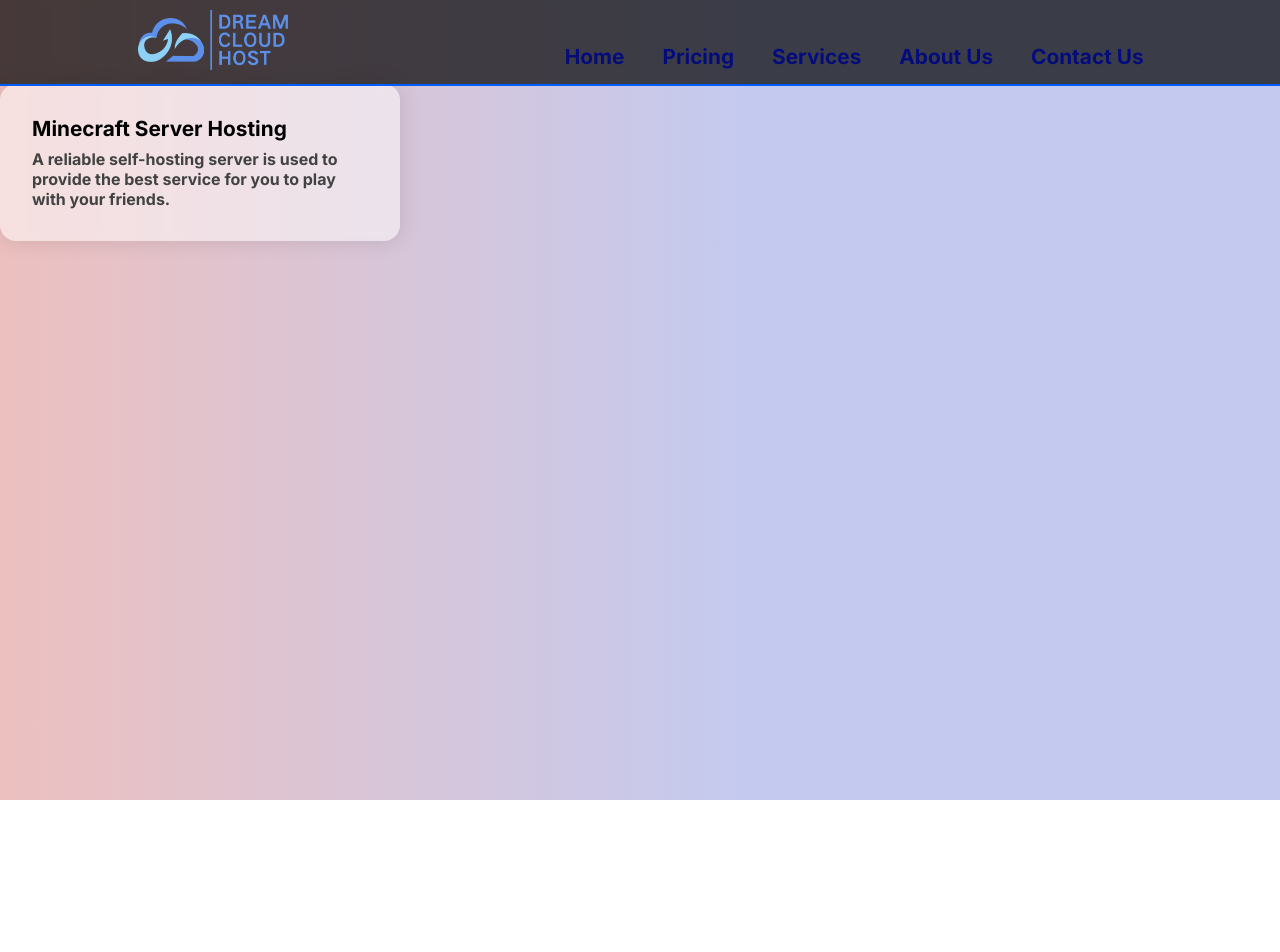
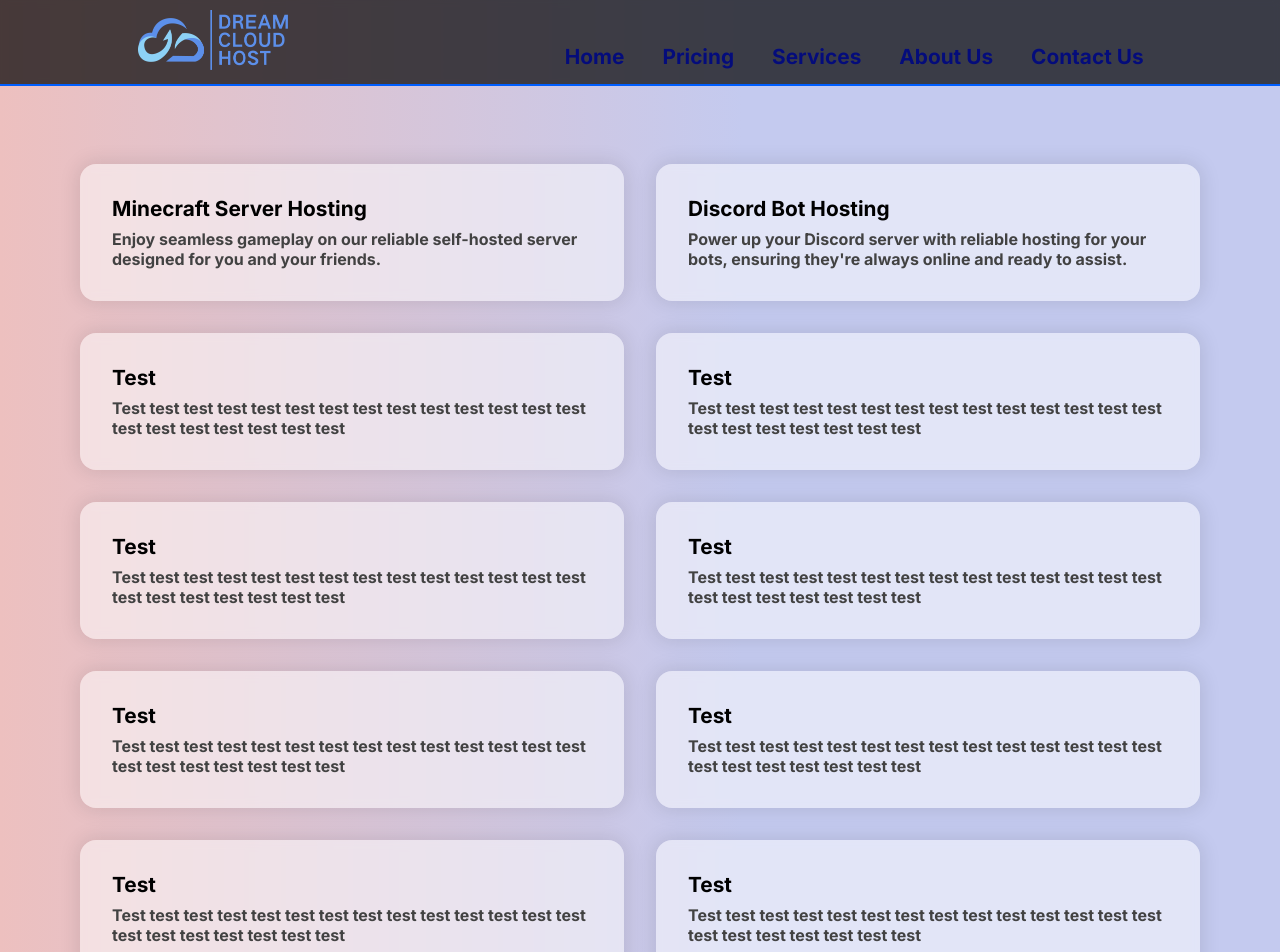
Before and after one commit to DreamCloudHosting/Website-Frontend, a Next.js app: page / in a window 1280 px wide. Shown: the top 952 px of the page. Before the commit the page ends 800 px from the top, so only its background shows below. Built offline with nearby package versions, Linux system fonts and the light colour scheme.

Commit message:
Use grid layout on product cards

```diff
--- a/app/page.js
+++ b/app/page.js
@@ -1,3 +1,4 @@
+import styles from "./page.module.css";
 import ProductCard from "@/components/Card/Card";
 
 
@@ -8,12 +9,109 @@ export default function Page() {
                 <h1>This is test</h1>
             </div> */}
 
-            <ProductCard
-                title="Minecraft Server Hosting"
-                description="A reliable self-hosting server is used to provide the best service for you to play with your friends."
-                readMore="#"
-            />
 
+            <div className={styles.cardContainer}>
+                <ProductCard
+                    title="Minecraft Server Hosting"
+                    description="Enjoy seamless gameplay on our reliable self-hosted server designed for you and your friends."
+                    readMore="#"
+                />
+                <ProductCard
+                    title="Discord Bot Hosting"
+                    description="Power up your Discord server with reliable hosting for your bots, ensuring they're always online and ready to assist."
+                    readMore="#"
+                />
+                <ProductCard
+                    title="Test"
+                    description="Test test test test test test test test test test test test test test test test test test test test test"
+                    readMore="#"
+                />
+                <ProductCard
+                    title="Test"
+                    description="Test test test test test test test test test test test test test test test test test test test test test"
+                    readMore="#"
+                />
+                <ProductCard
+                    title="Test"
+                    description="Test test test test test test test test test test test test test test test test test test test test test"
+                    readMore="#"
+                />
+                <ProductCard
+                    title="Test"
+                    description="Test test test test test test test test test test test test test test test test test test test test test"
+                    readMore="#"
+                />
+                <ProductCard
+                    title="Test"
+                    description="Test test test test test test test test test test test test test test test test test test test test test"
+                    readMore="#"
+                />
+                <ProductCard
+                    title="Test"
+                    description="Test test test test test test test test test test test test test test test test test test test test test"
+                    readMore="#"
+                />
+                <ProductCard
+                    title="Test"
+                    description="Test test test test test test test test test test test test test test test test test test test test test"
+                    readMore="#"
+                />
+                <ProductCard
+                    title="Test"
+                    description="Test test test test test test test test test test test test test test test test test test test test test"
+                    readMore="#"
+                />
+                <ProductCard
+                    title="Test"
+                    description="Test test test test test test test test test test test test test test test test test test test test test"
+                    readMore="#"
+                />
+                <ProductCard
+                    title="Test"
+                    description="Test test test test test test test test test test test test test test test test test test test test test"
+                    readMore="#"
+                />
+                <ProductCard
+                    title="Test"
+                    description="Test test test test test test test test test test test test test test test test test test test test test"
+                    readMore="#"
+                />
+                <ProductCard
+                    title="Test"
+                    description="Test test test test test test test test test test test test test test test test test test test test test"
+                    readMore="#"
+                />
+                <ProductCard
+                    title="Test"
+                    description="Test test test test test test test test test test test test test test test test test test test test test"
+                    readMore="#"
+                />
+                <ProductCard
+                    title="Test"
+                    description="Test test test test test test test test test test test test test test test test test test test test test"
+                    readMore="#"
+                />
+                <ProductCard
+                    title="Test"
+                    description="Test test test test test test test test test test test test test test test test test test test test test"
+                    readMore="#"
+                />
+                <ProductCard
+                    title="Test"
+                    description="Test test test test test test test test test test test test test test test test test test test test test"
+                    readMore="#"
+                />
+                <ProductCard
+                    title="Test"
+                    description="Test test test test test test test test test test test test test test test test test test test test test"
+                    readMore="#"
+                />
+                <ProductCard
+                    title="Test"
+                    description="Test test test test test test test test test test test test test test test test test test test test test"
+                    readMore="#"
+                />
+            </div>
             {/* <script src="./script.js" async></script> */}
         </>
     );
--- a/app/page.module.css
+++ b/app/page.module.css
@@ -0,0 +1,38 @@
+.cardContainer {
+    margin: 7rem;
+    display: grid;
+    grid-gap: 2rem;
+    grid-template-columns: repeat(4, 1fr);
+    grid-auto-rows: 1fr;
+    transition-duration: 0.3s;
+}
+
+@media (max-width: 2000px) {
+    .cardContainer {
+        margin: 6rem;
+        grid-template-columns: repeat(3, 1fr);
+        grid-auto-rows: 1fr;
+    }
+}
+
+@media (max-width: 1500px) {
+    .cardContainer {
+        margin: 5rem;
+        grid-template-columns: repeat(2, 1fr);
+        grid-auto-rows: 1fr;
+    }
+}
+
+@media (max-width: 1000px) {
+    .cardContainer {
+        margin: 4rem;
+        grid-template-columns: repeat(1, 1fr);
+        grid-auto-rows: 1fr;
+    }
+}
+
+@media (max-width: 700px) {
+    .cardContainer {
+        margin: 2rem;
+    }
+}
--- a/components/Card/Card.module.css
+++ b/components/Card/Card.module.css
@@ -1,6 +1,6 @@
 .card {
     display: block;
-    width: 400px;
+    width: auto;
     height: auto;
     padding: 2rem;
     margin: 0;
@@ -8,10 +8,14 @@
     background: rgba(255, 255, 255, 0.5);
     box-shadow: 0 0 20px 2px rgba(0, 0, 0, 0.1);
     backdrop-filter: blur(5px);
+    transition-duration: 0.3s;
+}
+
+.content {
+    transition-duration: 0.2s;
 }
 
 .card:hover .content {
-    transition-duration: 0.2s;
     transform: scale(1.03);
 }
 
@@ -25,3 +29,9 @@
     font-size: 1rem;
     color: #424242;
 }
+
+@media (max-width: 500px) {
+    .card {
+        padding: 1rem;
+    }
+}
```
